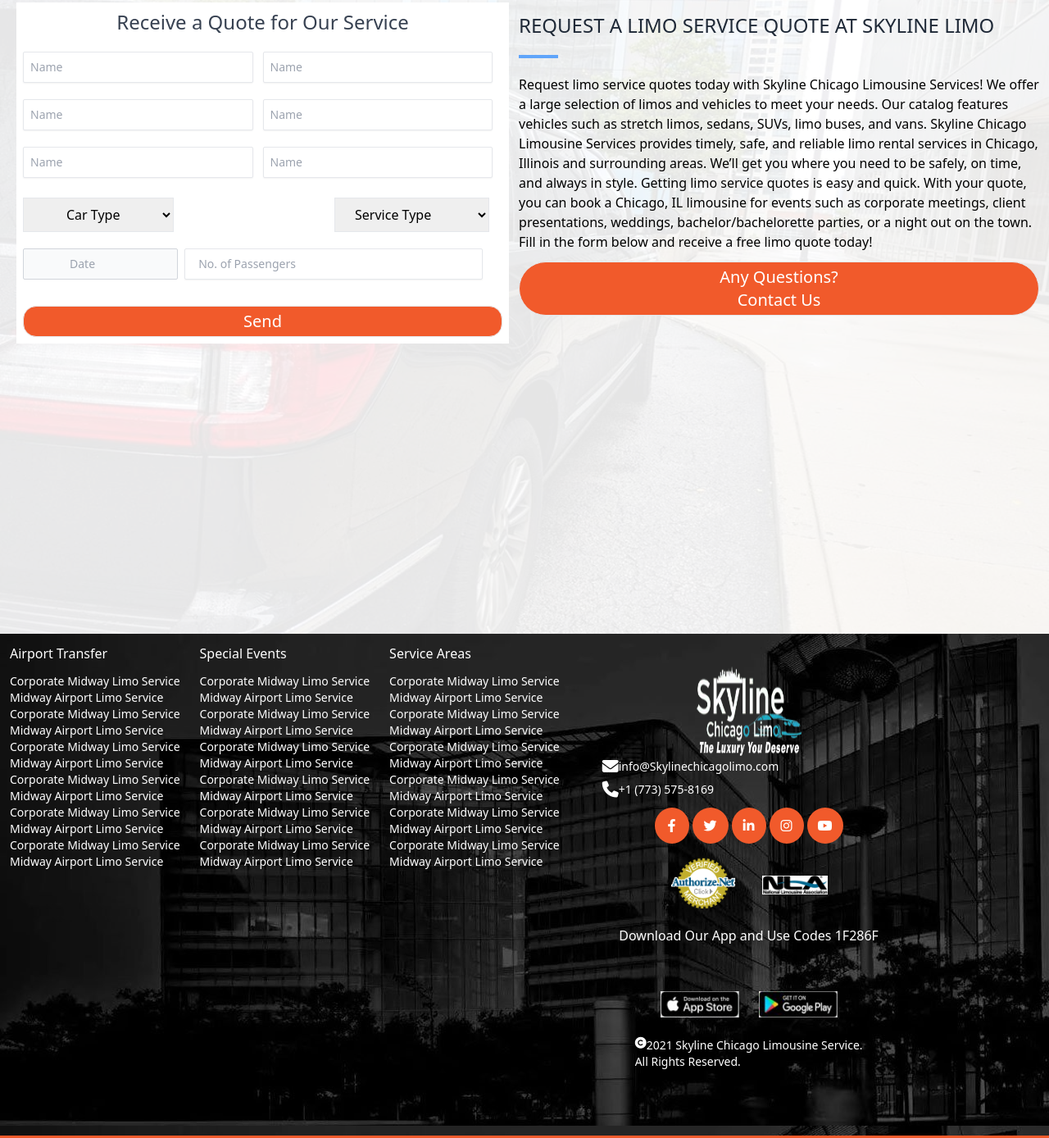
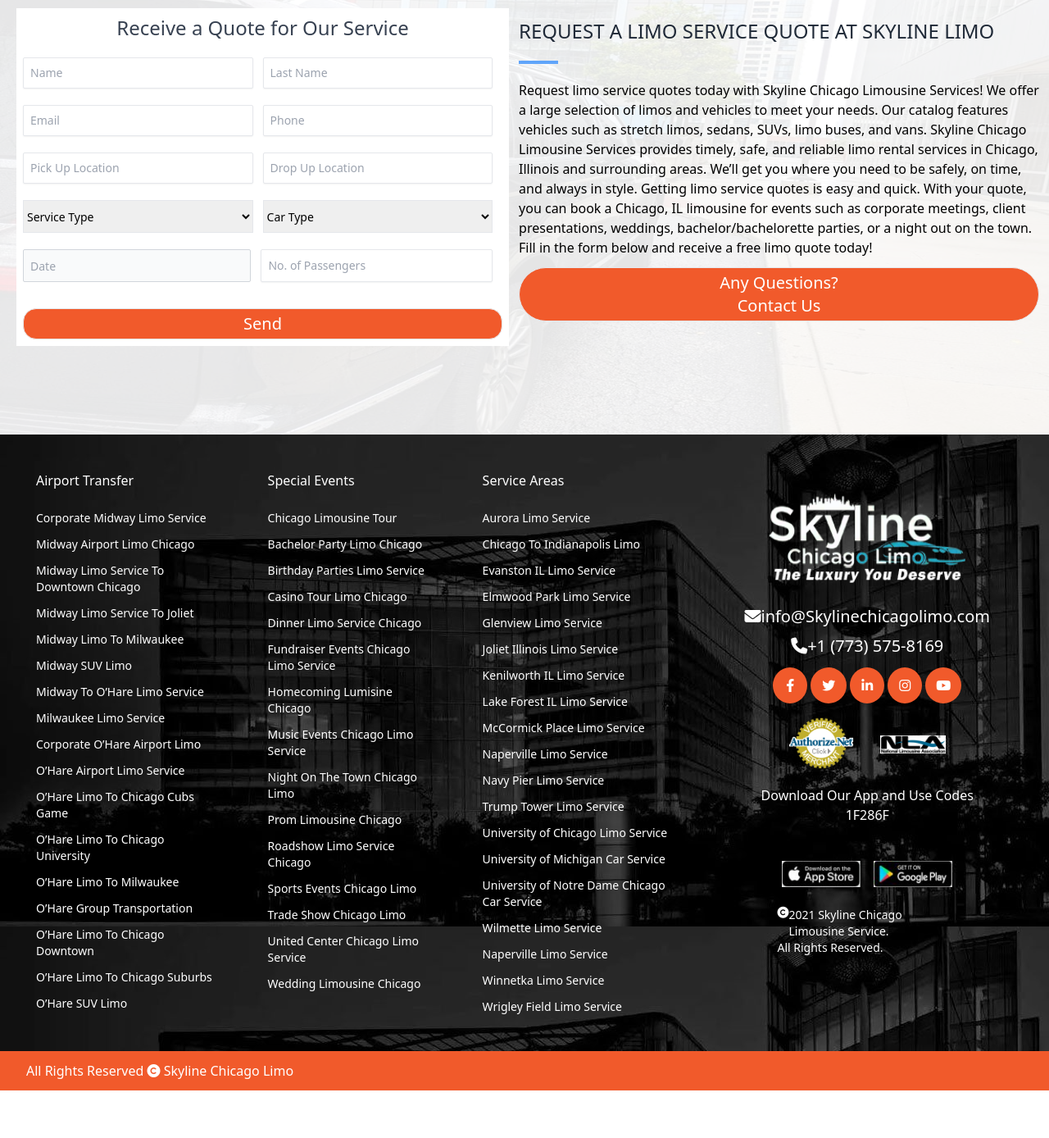
Before and after one commit to aratislamsafol/spring, a plain HTML site: page index.html in a window 1280 px wide. Shown: the part 384-1772 px from the top of the page at 82% size. After the commit the page ends 1714 px from the top, so only its background shows below. Drawn offline with nearby package versions, Linux system fonts and the light colour scheme.

Commit message:
PC Device Complete

```diff
--- a/css/style.css
+++ b/css/style.css
@@ -57,10 +57,18 @@
 }
 
 /* Large devices (laptops/desktops, 992px and up) */
-@media only screen and (min-width: 992px) {...}
+@media only screen and (min-width: 992px) {
+    .contetn_img{
+        height: 650px;
+    }
+}
 
 /* Extra large devices (large laptops and desktops, 1200px and up) */
-@media only screen and (min-width: 1200px) {...}
+@media only screen and (min-width: 1200px) {
+    .contetn_img{
+        height: 600px;
+    }
+}
 .border_color{
     color:blue;
 }
@@ -129,12 +137,19 @@
 
 .footer_bottom{
     background: #F15A2B;
+    width: 100%;
 
 }
 .nav_call_bg{
     background: #377095;
 
 }
+.nav_call_bgx{
+    background: #377095;
+    padding-left: 20px;
+    padding-right: 20px;
+    margin-bottom:70px;
+}
 .btn-md{
 
 }
--- a/index.html
+++ b/index.html
@@ -12,21 +12,34 @@
 </head>
 <body>
    <div class="flex justify-between mt-2">
-     <img src="img/Latest-Logo2-1.png" class="w-36 md:w-72" alt="">
+     <img src="img/Latest-Logo2-1.png" class="w-36 md:w-72 lg:h-14 lg:w-60 lg:ml-16" alt="">
      <div class="relative flex md:justify-between md:w-2/3">
+       <div class=" hidden lg:block">
+         <div class="flex gap-8 text-lg nav_font_Color font-normal">
+          <a href="">Home</a>
+          <a href="">Limo Services  <i class="fa-solid fa-chevron-down"></i></a>
+          <a href="">Reservation  <i class="fa-solid fa-chevron-down"></i></a>
+          <a href="">Blog</a>
+          <a href="">About</a>
+          <a href="">FAQ</a>
+          <a href="">Contact</a>
+          <a href="" class="text-white nav_call_bgx rounded-2xl py-1">Call Now</a>
+         </div>
+
+       </div>
       <div class="mt-3 p-2 md:hidden">
         <i class="fa-solid fa-phone bg_phn rounded-2xl py-2 px-8 "></i>
        </div>
-       <div class="mt-3 p-2 ml-12 hidden md:block">
+       <div class="mt-3 p-2 ml-12 hidden md:block lg:hidden">
          <a href="" class="px-14 py-2 nav_call_bg text-xl text-white rounded-2xl ">Call Now</a>
        </div>
-       <div class="mt-5 p-2 md:mr-20">
+       <div class="mt-5 p-2 md:mr-20 lg:hidden">
         <i class="fa-solid fa-bars nav_color font cursor-pointer" id="drop"></i>
        </div>
      </div>
 
     <!-- mobile device -->
-    <div class="absolute bg-white nav_font_Color gap-2 top-20 hidden z-20 w-full" id="nav_drop">
+    <div class="absolute bg-white nav_font_Color gap-2 top-20 hidden z-20 w-full lg:hidden" id="nav_drop">
       <div class="container flex flex-col gap-3 p-3 md:w-full">
         <a href="">Home</a>
         <a href=""class="flex justify-between " id="drop_btn">
@@ -115,9 +128,9 @@
 </div> -->
 
     <!-- Banner -->
-    <div class="w-full relative flex flex-col justify-center items-center">
+    <div class="w-full relative flex flex-col justify-center items-center lg:mt-0">
       <div class="w-full bg-gray-600">
-        <img src="img/Chicago-limo1.jpg" class="h-28 md:h-48 w-full mix-blend-overlay" alt="">
+        <img src="img/Chicago-limo1.jpg" class="h-28 md:h-48 w-full  mix-blend-overlay" alt="">
       </div>
 
       <div class="absolute">
@@ -147,7 +160,7 @@
             <input class="placeholder:italic placeholder:text-slate-400 block bg-white w-full border border-slate-300 rounded-sm  mt-3 py-2 pl-2 pr-3 shadow-sm focus:outline-none focus:border-sky-500 focus:ring-sky-500 focus:ring-1 sm:text-sm font-light" placeholder="Drop Up Location" type="text" name=""/>
 
 
-            <select class="border  py-2 pl-2 pr-3 mt-3" name="" id="">
+            <select class="border py-2 pl-2 pr-3 mt-3" name="" id="">
                 <option value="volvo text-xs">Car Type</option>
                 <option value="saab text-xs">Sedan!</option>
                 <option value="mercedes text-xs">SUV</option>
@@ -177,47 +190,43 @@
             <div class="md:flex justify-between">
               <input class="placeholder:italic placeholder:text-slate-400 block bg-white w-full border border-slate-300 rounded-sm py-2 pl-2 pr-3 mr-3 shadow-sm focus:outline-none focus:border-sky-500 focus:ring-sky-500 focus:ring-1 sm:text-sm font-light" placeholder="Name" type="text" name=""/>
 
-              <input class="placeholder:italic placeholder:text-slate-400 block bg-white w-full border border-slate-300 rounded-sm py-2 pl-2 pr-3 mr-3 shadow-sm focus:outline-none focus:border-sky-500 focus:ring-sky-500 focus:ring-1 sm:text-sm font-light" placeholder="Name" type="text" name=""/>
+              <input class="placeholder:italic placeholder:text-slate-400 block bg-white w-full border border-slate-300 rounded-sm py-2 pl-2 pr-3 mr-3 shadow-sm focus:outline-none focus:border-sky-500 focus:ring-sky-500 focus:ring-1 sm:text-sm font-light" placeholder="Last Name" type="text" name=""/>
             </div>
 
             <div class="md:flex justify-between mt-5">
-              <input class="placeholder:italic placeholder:text-slate-400 block bg-white w-full border border-slate-300 rounded-sm py-2 pl-2 pr-3 mr-3 shadow-sm focus:outline-none focus:border-sky-500 focus:ring-sky-500 focus:ring-1 sm:text-sm font-light" placeholder="Name" type="text" name=""/>
+              <input class="placeholder:italic placeholder:text-slate-400 block bg-white w-full border border-slate-300 rounded-sm py-2 pl-2 pr-3 mr-3 shadow-sm focus:outline-none focus:border-sky-500 focus:ring-sky-500 focus:ring-1 sm:text-sm font-light" placeholder="Email" type="email" name=""/>
 
-              <input class="placeholder:italic placeholder:text-slate-400 block bg-white w-full border border-slate-300 rounded-sm py-2 pl-2 pr-3 mr-3 shadow-sm focus:outline-none focus:border-sky-500 focus:ring-sky-500 focus:ring-1 sm:text-sm font-light" placeholder="Name" type="text" name=""/>
+              <input class="placeholder:italic placeholder:text-slate-400 block bg-white w-full border border-slate-300 rounded-sm py-2 pl-2 pr-3 mr-3 shadow-sm focus:outline-none focus:border-sky-500 focus:ring-sky-500 focus:ring-1 sm:text-sm font-light" placeholder="Phone" type="text" name=""/>
             </div>
 
             <!--  -->
             <div class="md:flex justify-between mt-5">
-              <input class="placeholder:italic placeholder:text-slate-400 block bg-white w-full border border-slate-300 rounded-sm py-2 pl-2 pr-3 mr-3 shadow-sm focus:outline-none focus:border-sky-500 focus:ring-sky-500 focus:ring-1 sm:text-sm font-light" placeholder="Name" type="text" name=""/>
+              <input class="placeholder:italic placeholder:text-slate-400 block bg-white w-full border border-slate-300 rounded-sm py-2 pl-2 pr-3 mr-3 shadow-sm focus:outline-none focus:border-sky-500 focus:ring-sky-500 focus:ring-1 sm:text-sm font-light" placeholder="Pick Up Location" type="text" name=""/>
 
-              <input class="placeholder:italic placeholder:text-slate-400 block bg-white w-full border border-slate-300 rounded-sm py-2 pl-2 pr-3 mr-3 shadow-sm focus:outline-none focus:border-sky-500 focus:ring-sky-500 focus:ring-1 sm:text-sm font-light" placeholder="Name" type="text" name=""/>
+              <input class="placeholder:italic placeholder:text-slate-400 block bg-white w-full border border-slate-300 rounded-sm py-2 pl-2 pr-3 mr-3 shadow-sm focus:outline-none focus:border-sky-500 focus:ring-sky-500 focus:ring-1 sm:text-sm font-light" placeholder="Drop Up Location" type="text" name=""/>
             </div>
 
             <!--  -->
-            <div class="md:flex justify-between mt-3">
-              <select class="border  py-2 px-12 mt-3" name="" id="">
-                <option value="volvo text-xs">Car Type</option>
-                <option value="saab text-xs">Sedan!</option>
-                <option value="mercedes text-xs">SUV</option>
-                <option value="audi text-xs">Sprinter</option>
-            </select>
+            <div class="md:flex justify-between text-sm mt-5 ">
+              <select name="" class="border w-full py-1 h-10 mr-3" id="">
+                <option value="">Service Type</option>
+                <option value="">Airport Transfer</option>
+                <option value="">Point to Point</option>
+                <option value="">Hourly</option>
+              </select>
 
-              <select class="border py-2 px-5 mt-3 mr-4" name="" id="">
-                <option value="volvo">Service Type</option>
-                <option value="saab">Airport Transfers</option>
-                <option value="mercedes">Point to Point</option>
-                <option value="audi">Hourly</option>
+              <select name="" class="w-full h-10 py-1 border mr-3" id="">
+                <option value="">Car Type</option>
+                <option value="">Sedan!</option>
+                <option value="">SUV</option>
+                <option value="">Sprinter</option>
               </select>
             </div>
 <!--  -->
-            <div class="md:flex justify-between mt-2">
-              <div class="relative mt-3">
-                <div class="flex absolute inset-y-0 left-0 items-center pl-3 pointer-events-none">
-                </div>
-                <input datepicker type="text" class="bg-gray-50 border border-gray-300 text-gray-900 sm:text-sm rounded-sm focus:ring-blue-500 focus:border-blue-500 block w-full px-14 py-2 dark:bg-gray-700 dark:border-gray-600 dark:placeholder-gray-400 dark:text-white dark:focus:ring-blue-500 dark:focus:border-blue-500" placeholder="Date">
-              </div>
+            <div class="md:flex justify-between mt-2 ">
+              <input datepicker type="text" class="bg-gray-50 border border-gray-300 text-gray-900 sm:text-sm rounded-sm block w-full h-10 mt-3 pl-2 focus:outline-none focus:border-sky-500 focus:ring-sky-500 focus:ring-1 border-gray-200  dark:text-white " placeholder="Date">
 
-              <input class="placeholder:italic placeholder:text-slate-400 block bg-white w-full border border-slate-300 rounded-sm  mt-3 py-2 px-4 ml-2 mr-6 shadow-sm focus:outline-none focus:border-sky-500 focus:ring-sky-500 focus:ring-1 sm:text-sm font-light" placeholder="No. of Passengers" type="text" name=""/>
+              <input class="placeholder:italic placeholder:text-slate-400 block bg-white w-full border border-slate-300 rounded-sm mt-3 py-2 px-2 mr-3 shadow-sm focus:outline-none ml-3  focus:border-sky-500 focus:ring-sky-500 focus:ring-1 sm:text-sm font-light" placeholder="No. of Passengers" type="number" name=""/>
             </div>
             <button class="border mt-3 w-full px-8 py-1 mt-8 text-xl font-medium text-white rounded-2xl  btn_color" name="" id="">Send</button>
           </div>
@@ -237,64 +246,78 @@
     </section>
 
     <footer class="flex flex-col justify-center mx-auto text-white" style="background-image: url('img/Untitled-1.jpg');" >
-
-      <div class="flex">
-
-        <div class="flex flex-col p-3">
+      <div class="flex lg:gap-10 lg:p-8">
+        <div class="flex flex-col gap-3 p-3">
           <h2 class="font-medium mb-3">Airport Transfer</h2>
           <a href="" class="text-sm font-light">Corporate Midway Limo Service</a>
-          <a href="" class="text-sm font-light">Midway Airport Limo Service</a>
-          <a href="" class="text-sm font-light">Corporate Midway Limo Service</a>
-          <a href="" class="text-sm font-light">Midway Airport Limo Service</a>
-          <a href="" class="text-sm font-light">Corporate Midway Limo Service</a>
-          <a href="" class="text-sm font-light">Midway Airport Limo Service</a>
-          <a href="" class="text-sm font-light">Corporate Midway Limo Service</a>
-          <a href="" class="text-sm font-light">Midway Airport Limo Service</a>
-          <a href="" class="text-sm font-light">Corporate Midway Limo Service</a>
-          <a href="" class="text-sm font-light">Midway Airport Limo Service</a>
-          <a href="" class="text-sm font-light">Corporate Midway Limo Service</a>
-          <a href="" class="text-sm font-light">Midway Airport Limo Service</a>
+          <a href="" class="text-sm font-light">Midway Airport Limo Chicago</a>
+          <a href="" class="text-sm font-light">Midway Limo Service To Downtown Chicago</a>
+          <a href="" class="text-sm font-light">Midway Limo Service To Joliet</a>
+          <a href="" class="text-sm font-light">Midway Limo To Milwaukee</a>
+          <a href="" class="text-sm font-light">Midway SUV Limo</a>
+          <a href="" class="text-sm font-light">Midway To O’Hare Limo Service</a>
+          <a href="" class="text-sm font-light">Milwaukee Limo Service</a>
+          <a href="" class="text-sm font-light">Corporate O’Hare Airport Limo</a>
+          <a href="" class="text-sm font-light">O’Hare Airport Limo Service</a>
+          <a href="" class="text-sm font-light">O’Hare Limo To Chicago Cubs Game</a>
+          <a href="" class="text-sm font-light">O’Hare Limo To Chicago University</a>
+          <a href="" class="text-sm font-light">O’Hare Limo To Milwaukee</a>
+          <a href="" class="text-sm font-light">O’Hare Group Transportation</a>
+          <a href="" class="text-sm font-light">O’Hare Limo To Chicago Downtown</a>
+          <a href="" class="text-sm font-light">O’Hare Limo To Chicago Suburbs</a>
+          <a href="" class="text-sm font-light">O’Hare SUV Limo</a>
         </div>
 
-        <div class="flex flex-col p-3">
+        <div class="flex flex-col p-3 gap-3">
           <h2 class="font-medium mb-3">Special Events</h2>
-          <a href="" class="text-sm font-light">Corporate Midway Limo Service</a>
-          <a href="" class="text-sm font-light">Midway Airport Limo Service</a>
-          <a href="" class="text-sm font-light">Corporate Midway Limo Service</a>
-          <a href="" class="text-sm font-light">Midway Airport Limo Service</a>
-          <a href="" class="text-sm font-light">Corporate Midway Limo Service</a>
-          <a href="" class="text-sm font-light">Midway Airport Limo Service</a>
-          <a href="" class="text-sm font-light">Corporate Midway Limo Service</a>
-          <a href="" class="text-sm font-light">Midway Airport Limo Service</a>
-          <a href="" class="text-sm font-light">Corporate Midway Limo Service</a>
-          <a href="" class="text-sm font-light">Midway Airport Limo Service</a>
-          <a href="" class="text-sm font-light">Corporate Midway Limo Service</a>
-          <a href="" class="text-sm font-light">Midway Airport Limo Service</a>
+          <a href="" class="text-sm font-light">Chicago Limousine Tour</a>
+          <a href="" class="text-sm font-light">Bachelor Party Limo Chicago</a>
+          <a href="" class="text-sm font-light">Birthday Parties Limo Service</a>
+          <a href="" class="text-sm font-light">Casino Tour Limo Chicago</a>
+          <a href="" class="text-sm font-light">Dinner Limo Service Chicago</a>
+          <a href="" class="text-sm font-light">Fundraiser Events Chicago Limo Service</a>
+          <a href="" class="text-sm font-light">Homecoming Lumisine Chicago</a>
+          <a href="" class="text-sm font-light">Music Events Chicago Limo Service</a>
+          <a href="" class="text-sm font-light">Night On The Town Chicago Limo</a>
+          <a href="" class="text-sm font-light">Prom Limousine Chicago</a>
+          <a href="" class="text-sm font-light">Roadshow Limo Service Chicago</a>
+          <a href="" class="text-sm font-light">Sports Events Chicago Limo</a>
+          <a href="" class="text-sm font-light">Trade Show Chicago Limo</a>
+          <a href="" class="text-sm font-light">United Center Chicago Limo Service</a>
+          <a href="" class="text-sm font-light">Wedding Limousine Chicago</a>
         </div>
 
-        <div class="flex flex-col p-3">
+        <div class="flex flex-col p-3 gap-3">
           <h2 class="font-medium mb-3">Service Areas</h2>
-          <a href="" class="text-sm font-light">Corporate Midway Limo Service</a>
-          <a href="" class="text-sm font-light">Midway Airport Limo Service</a>
-          <a href="" class="text-sm font-light">Corporate Midway Limo Service</a>
-          <a href="" class="text-sm font-light">Midway Airport Limo Service</a>
-          <a href="" class="text-sm font-light">Corporate Midway Limo Service</a>
-          <a href="" class="text-sm font-light">Midway Airport Limo Service</a>
-          <a href="" class="text-sm font-light">Corporate Midway Limo Service</a>
-          <a href="" class="text-sm font-light">Midway Airport Limo Service</a>
-          <a href="" class="text-sm font-light">Corporate Midway Limo Service</a>
-          <a href="" class="text-sm font-light">Midway Airport Limo Service</a>
-          <a href="" class="text-sm font-light">Corporate Midway Limo Service</a>
-          <a href="" class="text-sm font-light">Midway Airport Limo Service</a>
+          <a href="" class="text-sm font-light">Aurora Limo Service</a>
+          <a href="" class="text-sm font-light">Chicago To Indianapolis Limo</a>
+          <a href="" class="text-sm font-light">Evanston IL Limo Service</a>
+          <a href="" class="text-sm font-light">Elmwood Park Limo Service</a>
+          <a href="" class="text-sm font-light">Glenview Limo Service</a>
+          <a href="" class="text-sm font-light">Joliet Illinois Limo Service</a>
+          <a href="" class="text-sm font-light">Kenilworth IL Limo Service</a>
+          <a href="" class="text-sm font-light">Lake Forest IL Limo Service</a>
+          <a href="" class="text-sm font-light">McCormick Place Limo Service</a>
+          <a href="" class="text-sm font-light">Naperville Limo Service</a>
+          <a href="" class="text-sm font-light">Navy Pier Limo Service</a>
+          <a href="" class="text-sm font-light">Trump Tower Limo Service</a>
+
+          <a href="" class="text-sm font-light">University of Chicago Limo Service</a>
+          <a href="" class="text-sm font-light">University of Michigan Car Service</a>
+          <a href="" class="text-sm font-light">University of Notre Dame Chicago Car Service</a>
+          <a href="" class="text-sm font-light">Wilmette Limo Service</a>
+          <a href="" class="text-sm font-light">Naperville Limo Service</a>
+          <a href="" class="text-sm font-light">Winnetka Limo Service</a>
+          <a href="" class="text-sm font-light">Wrigley Field Limo Service</a>
         </div>
 
         <div class="p-10 flex flex-col hidden md:block">
-          <img src="img/New-Logo-different-font.png" class="h-28 w-32 mx-auto" alt="">
-          <div class="flex text-sm">
+          <img src="img/New-Logo-different-font.png" class="h-28 w-32 mx-auto lg:w-60" alt="">
+          <div class="flex text-sm md:text-md lg:text-xl md:justify-center items-center lg:mt-6">
             <i class="fa-solid fa-envelope text-xl"></i>
             <p>info@Skylinechicagolimo.com</p>
           </div>
-          <div class="flex text-sm mt-2">
+          <div class="flex text-sm mt-2 md:text-md lg:text-xl md:justify-center items-center">
             <i class="fa-solid fa-phone text-xl"></i>
             <p>+1 (773) 575-8169</p>
           </div>
@@ -318,9 +341,9 @@
             <p class="p-5">Download Our App and Use Codes 1F286F</p>
           </div>
 
-          <div class="flex p-3 gap-6  justify-center">
-            <img src="img/apple-store-p3mqeojezwn2nb04loazbggojgeoqsz51u2s7wqq16.jpg" class="h-8 mt-6 w-24" alt="">
-            <img src="img/play-store-p3mqf97v69fdqq638x8rub8tlxkrg598gofgrzw28a.jpg" class="h-8 mt-6 w-24" alt="">
+          <div class="flex p-3 gap-4 lg:mt-3 mt-6 justify-center">
+            <img src="img/apple-store-p3mqeojezwn2nb04loazbggojgeoqsz51u2s7wqq16.jpg" class="h-8 w-24" alt="">
+            <img src="img/play-store-p3mqf97v69fdqq638x8rub8tlxkrg598gofgrzw28a.jpg" class="h-8 w-24" alt="">
           </div>
 
           <!-- cccc -->
@@ -353,9 +376,6 @@
           <i class="fa-brands fa-instagram footer_icon"></i>
           <i class="fa-brands fa-youtube footer_you"></i>
         </div>
-
-
-
       </div>
 
       <div class="flex p-3 justify-center md:hidden">
@@ -367,7 +387,7 @@
         <p class="p-5">Download Our App and Use Codes 1F286F</p>
       </div>
 
-      <div class="flex p-3 gap-6  justify-center md:hidden">
+      <div class="flex p-3 gap-4  justify-center md:hidden">
         <img src="img/apple-store-p3mqeojezwn2nb04loazbggojgeoqsz51u2s7wqq16.jpg" class="h-8 mt-6 w-24" alt="">
         <img src="img/play-store-p3mqf97v69fdqq638x8rub8tlxkrg598gofgrzw28a.jpg" class="h-8 mt-6 w-24" alt="">
       </div>
@@ -380,7 +400,7 @@
         All Rights Reserved.
       </div>
 
-      <div class="w-full footer_bottom">
+      <div class=" footer_bottom">
         <p class="p-8 py-3 md:text-left text-center">All Rights Reserved <i class="fa-solid fa-copyright"></i> Skyline Chicago Limo</p>
       </div>
 
```
